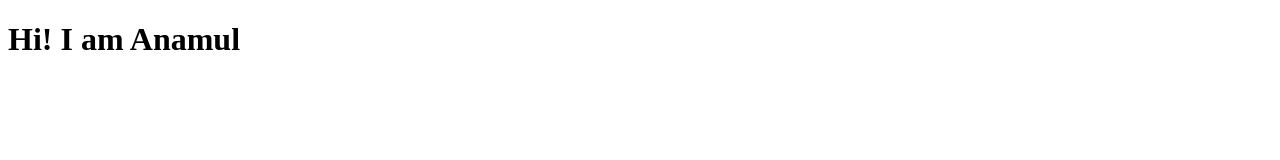
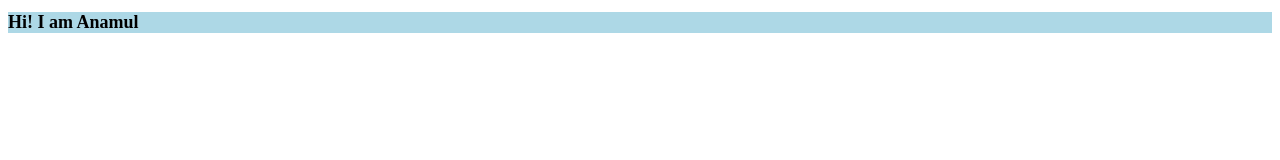
Before and after one commit to Anamul029/my_first_github_repo, a plain HTML site: page index.html in a window 1280 px wide. Drawn offline with Linux system fonts and the light colour scheme.

Commit message:
it is second part

```diff
--- /dev/null
+++ b/css design/style.css
@@ -0,0 +1,4 @@
+h1{
+    background-color:lightblue;
+    font-size: large;
+}
--- a/index.html
+++ b/index.html
@@ -4,6 +4,7 @@
     <meta charset="UTF-8">
     <meta name="viewport" content="width=device-width, initial-scale=1.0">
     <title>My first repository</title>
+    <link rel="stylesheet" href="css design/style.css">
 </head>
 <body>
     <h1>Hi! I am Anamul</h1>
```
